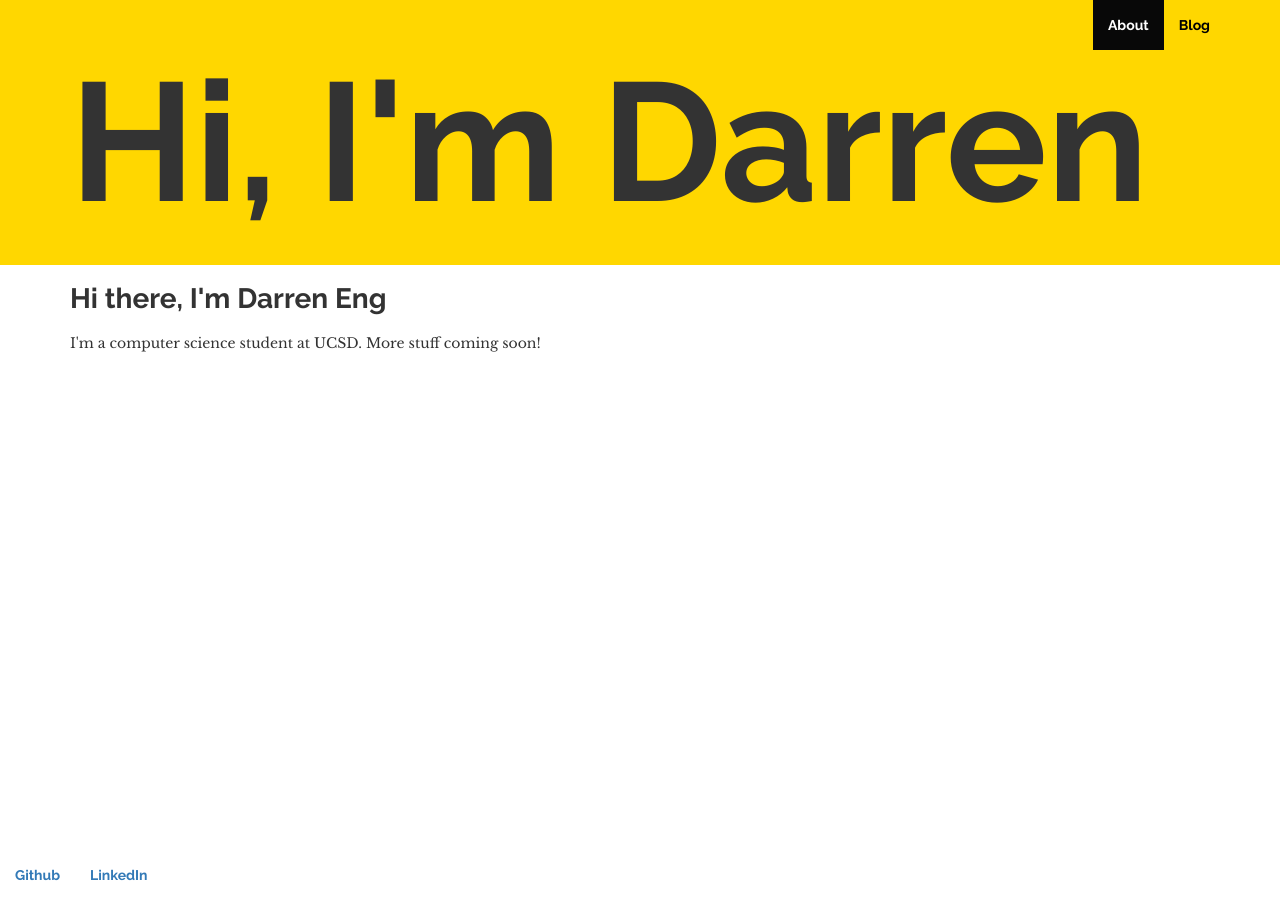
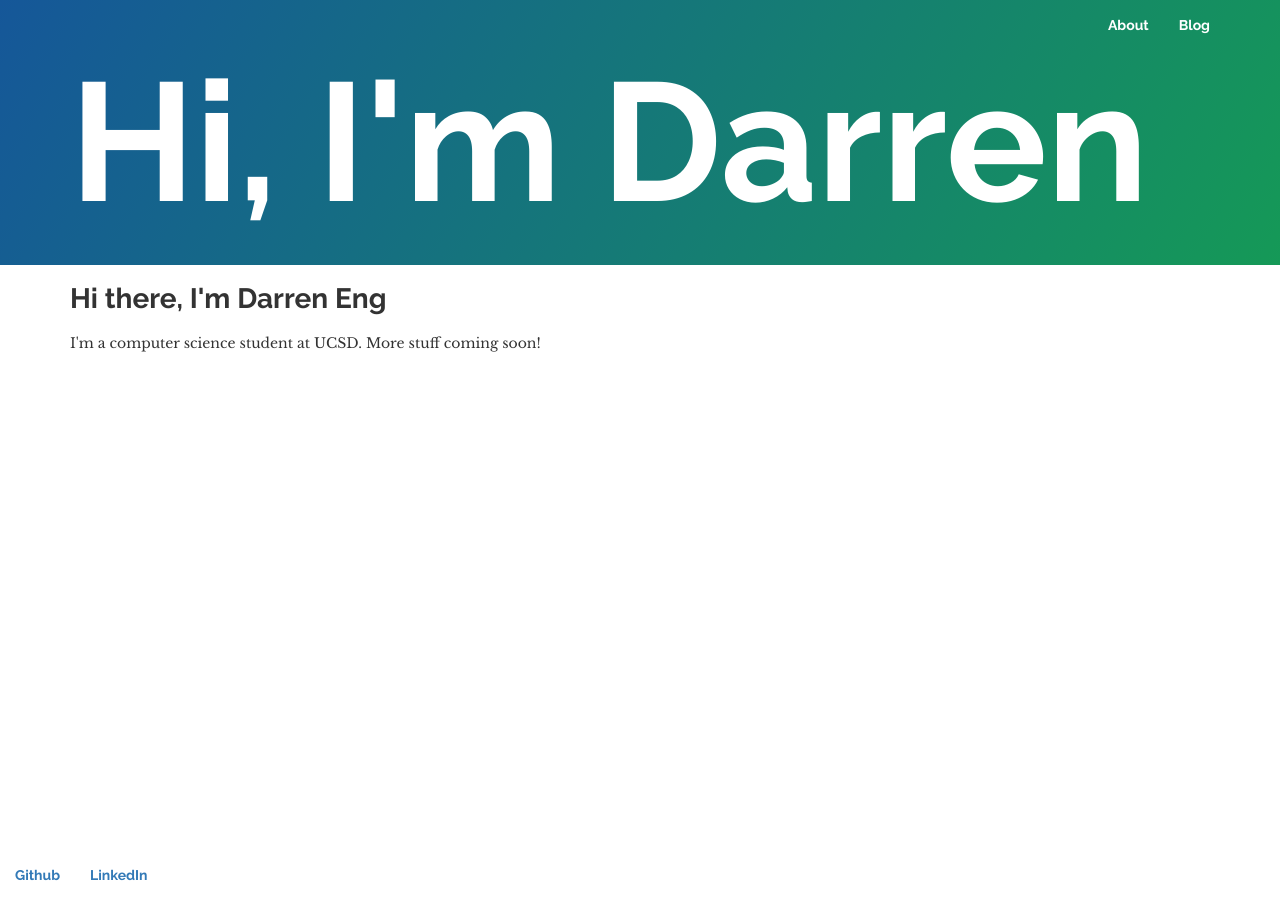
Before and after one commit to darreneng/darreneng.github.io, a Jekyll site: the page built from index.html, in a window 1280 px wide. Built offline with Jekyll 4.4.1, drawn with Linux system fonts in a browser that asks for light colours; nearby versions of some CDN libraries.

Commit message:
add cool colors

```diff
--- a/_includes/header.html
+++ b/_includes/header.html
@@ -17,7 +17,7 @@
         <!-- Navigation links -->
         <div class="navbar-collapse collapse">
             <ul class="nav navbar-nav navbar-right">
-                <li class="active"><a href="#">About</a></li>
+                <li><a href="#">About</a></li>
                 <li><a href="#">Blog</a></li>
             </ul>
         </div> <!--/.nav-collapse -->
--- a/css/main.scss
+++ b/css/main.scss
@@ -43,13 +43,39 @@ $small-logo-padding: 2px; // of bottom padding to look nice
 }
 
 .navbar-inverse .navbar-nav > li > a {
-    color: black;
+    color: white;
+    position: relative;
+    text-decoration: none;
 }
 
+/* Animate underline */
+.navbar-inverse .navbar-nav > li > a:before {
+  content: "";
+  position: absolute;
+  width: 100%;
+  height: 2px;
+  bottom: 0;
+  left: 0;
+  background-color: white;
+  visibility: hidden;
+  -webkit-transform: scaleX(0);
+  transform: scaleX(0);
+  -webkit-transition: all 0.3s ease-in-out 0s;
+  transition: all 0.3s ease-in-out 0s;
+}
+
+.navbar-inverse .navbar-nav > li > a:hover:before {
+  visibility: visible;
+  -webkit-transform: scaleX(1);
+  transform: scaleX(1);
+}
+
+/*
 .navbar-inverse .navbar-nav > li > a:focus,
 .navbar-inverse .navbar-nav > li > a:hover {
     color: #22F;
 }
+*/
 
 ul.nav {}
 /* *********************************
@@ -71,7 +97,9 @@ ul.nav {}
            Big Logo
   ********************************** */
 .big-logo-row {
-    background: gold;
+    color: #fff;
+    background-color: #159957;
+    background-image: linear-gradient(120deg, #155799, #159957);
 
     .big-logo-container {
         padding-top: $navbar-height;
```
